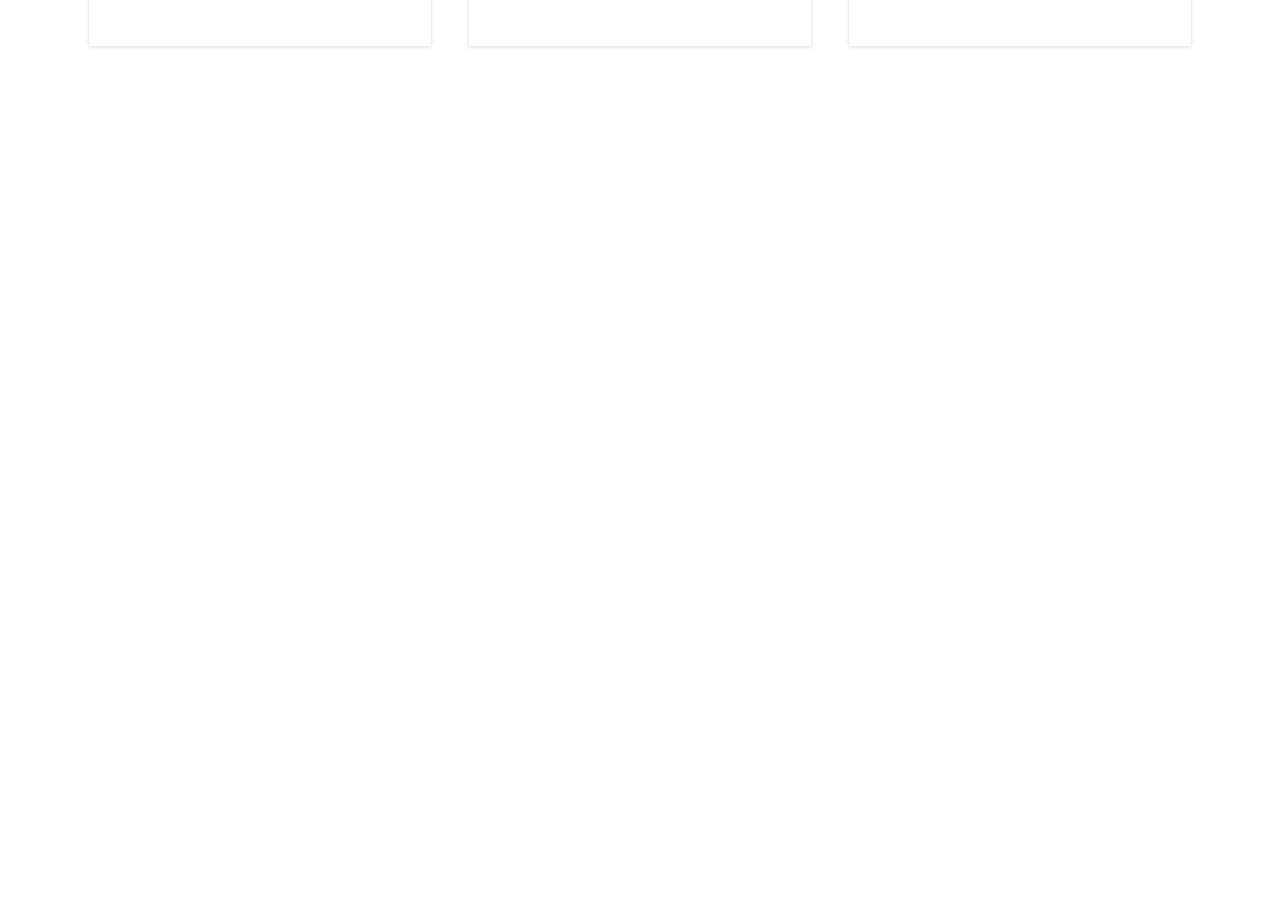
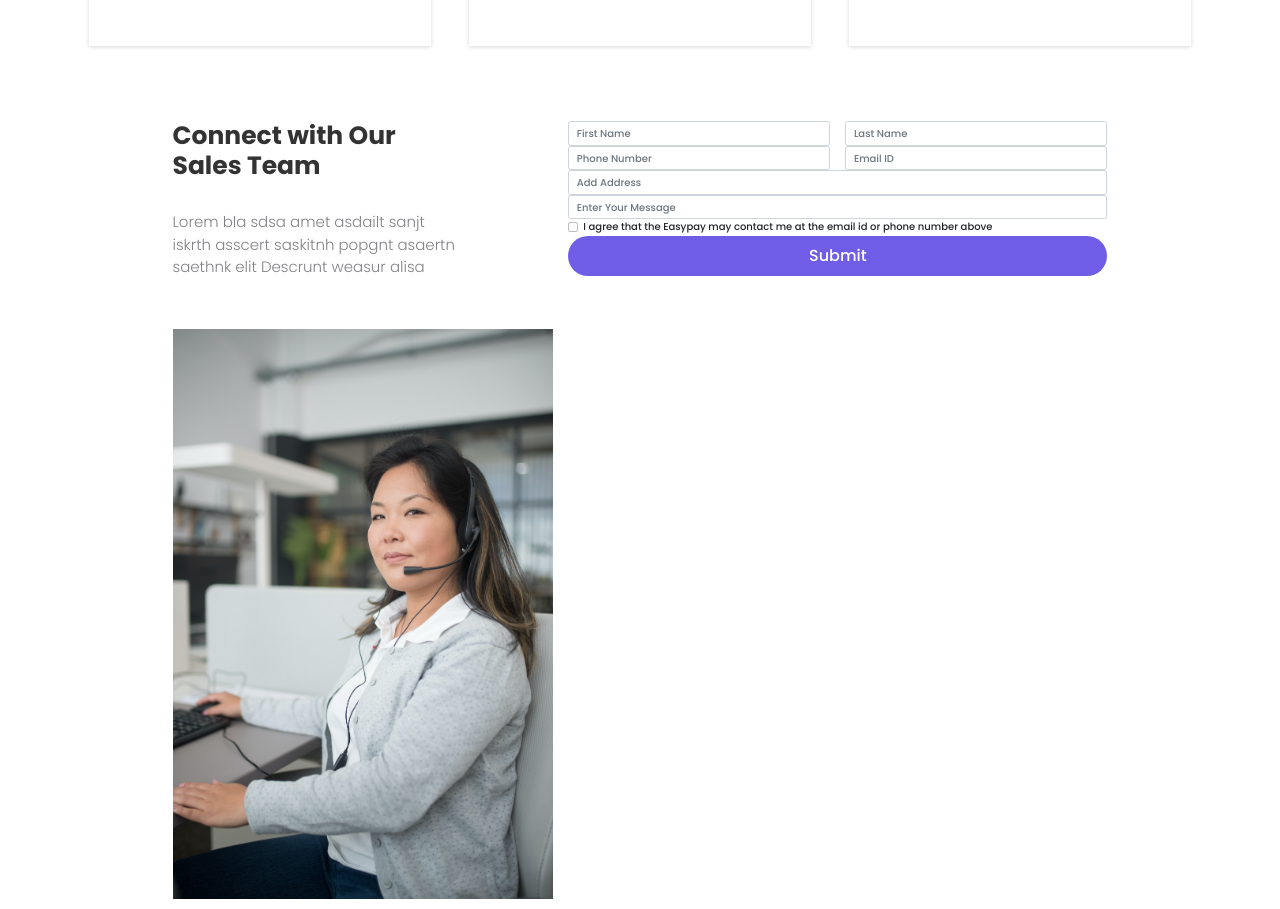
Before and after one commit to codeKAMAT/KamatPay, a React (Create React App) app: page / in a window 1280 px wide. Shown: the part 2900-3809 px from the top of the page. Before the commit the page ends 3021 px from the top, so only its background shows below. Built offline with nearby package versions, Linux system fonts and the light colour scheme.

Commit message:
adding Contact.js component

```diff
--- a/src/App.js
+++ b/src/App.js
@@ -4,6 +4,7 @@
 import HowItWorks from './HowItWorks'
 import AboutUs from './AboutUs'
 import Services from './Services'
+import Contact from './Contact'
 const App = () => {
   return (
     <>
@@ -12,6 +13,7 @@
       <HowItWorks/>
       <AboutUs/>
       <Services/>
+      <Contact/>
     </>
   )
 }
--- /dev/null
+++ b/src/Contact.js
@@ -0,0 +1,70 @@
+import React from 'react'
+
+const Contact = () => {
+    return (
+        <>
+         <section className='contactus-section'>
+             <div className='container'>
+                 <div className='row'>
+                     <div className='col-12 col-lg-10 mx-auto'>
+                         <div className='row'>
+                            <div className='contact-leftside col-12 col-lg-5'>
+                                <h1 className='main-heading fw-bold'>
+                                    Connect with Our <br />Sales Team
+                                </h1>
+                                <p className='main-hero-para'>Lorem bla sdsa amet asdailt sanjt iskrth asscert saskitnh popgnt asaertn saethnk elit Descrunt weasur alisa  </p>
+
+                            <figure>
+                                <img src='./images/callcenter.jpg' alt='contactUsImg' className='img-fluid' />
+                            </figure>
+                            </div>
+                         {/* right side contact form */}
+                         <div className='contact-rightside col-12 col-lg-7'>
+                            <form>
+                                <div className='row'>
+                                    <div className='col-12 col-lg-6 contact-input-field'>
+                                        <input type="text" name='firstName' id="" className='form-control' placeholder='First Name' />
+                                    </div>
+                                    <div className='col-12 col-lg-6 contact-input-field'>
+                                        <input type="text" name='lastName' id='' className='form-control' placeholder='Last Name' />
+                                    </div>
+                                </div>
+                                <div className='row'>
+                                    <div className='col-12 col-lg-6 contact-input-field'>
+                                        <input type="text" name='phone' id="" className='form-control' placeholder='Phone Number' />
+                                    </div>
+                                    <div className='col-12 col-lg-6 contact-input-field'>
+                                        <input type="text" name='email' id='' className='form-control' placeholder='Email ID' />
+                                    </div>
+                                </div>
+                                <div className='row'>
+                                    <div className='col-12 contact-input-field'>
+                                        <input type="text" name='address' id="" className='form-control' placeholder='Add Address' />
+                                    </div>
+                                </div>
+                                <div className='row'>
+                                    <div className='col-12'>
+                                        <input type="text" name='message' id="" className='form-control' placeholder='Enter Your Message' />
+                                    </div>
+                                </div>
+                                <div className='form-check form-checkbox-style'>
+                                    <input class='form-check-input' type="checkbox" value="" id="flexCheckChecked" />
+                                    <label className='main-hero-para' class="form-check-label">
+                                        I agree that the Easypay may contact me at the email id or phone number above
+                                    </label>
+                                </div>
+                                    <button type='submit' className='btn btn-style w-100' >
+                                        Submit
+                                    </button>
+                                 </form>
+                             </div>
+                         </div>
+                     </div>
+                 </div>
+             </div>
+         </section>
+        </>
+    )
+}
+
+export default Contact
```
